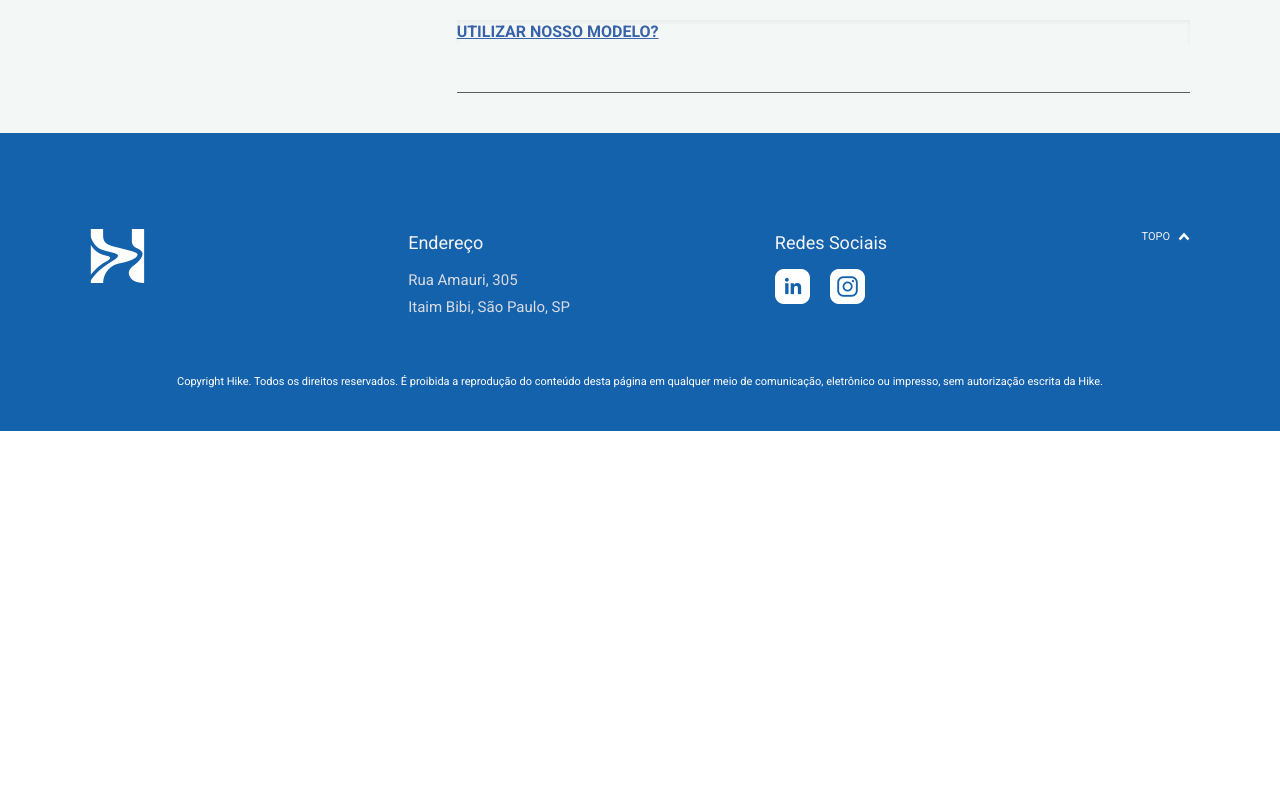
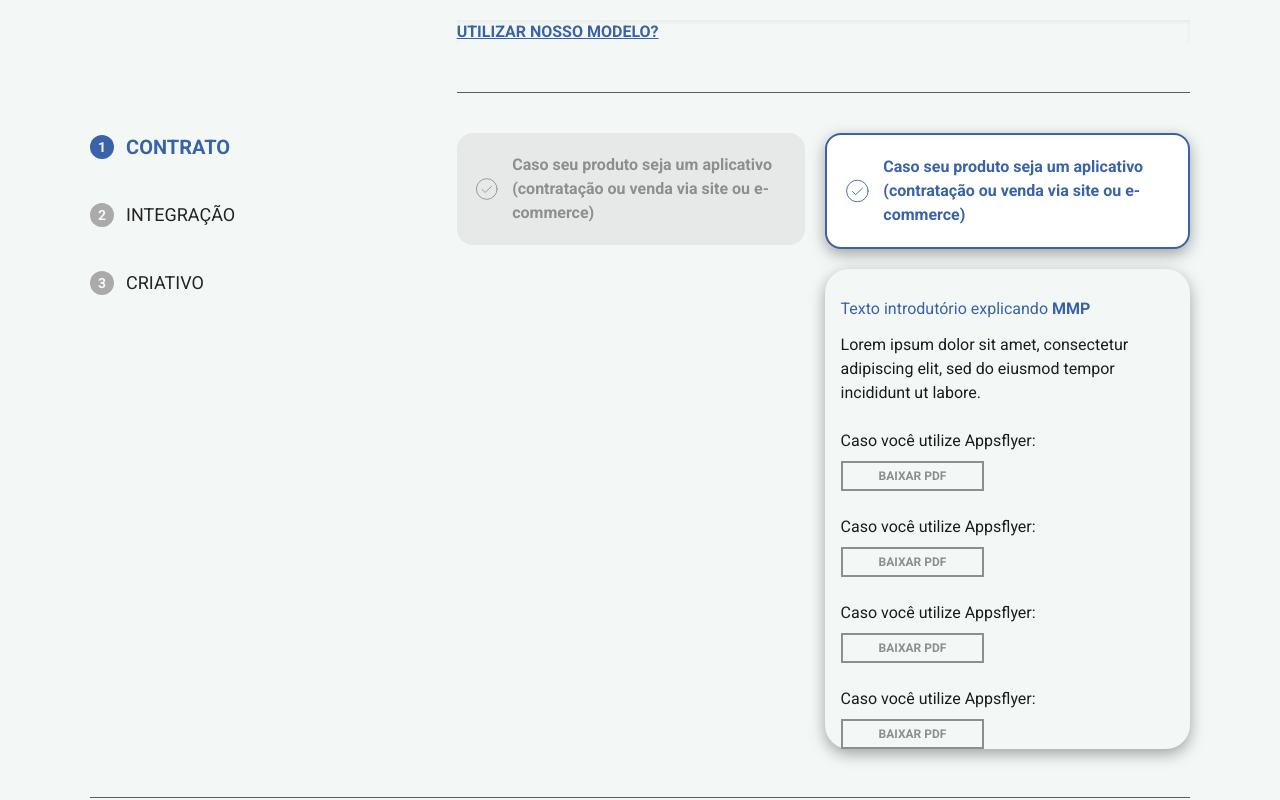
Before and after one commit to bruno-c-137/Hike-Implementacao, a React (Vite) app: page / in a window 1280 px wide. Shown: the part 2020-2820 px from the top of the page. Before the commit the page ends 2451 px from the top, so only its background shows below. Built offline with nearby package versions, Linux system fonts and the light colour scheme.

Commit message:
integração form

```diff
--- a/package.json
+++ b/package.json
@@ -9,6 +9,7 @@
     "preview": "vite preview"
   },
   "dependencies": {
+    "phosphor-react": "^1.4.1",
     "react": "^18.2.0",
     "react-dom": "^18.2.0",
     "react-router-dom": "^6.6.1",
--- a/src/assets/styles/_global.scss
+++ b/src/assets/styles/_global.scss
@@ -51,3 +51,7 @@ body {
     border-radius: 20px;
     border: 2px solid white;
 }
+
+.styleBoxShadow{
+    box-shadow: rgba(0, 0, 0, 0.35) 0px 5px 15px;
+}
--- a/src/pages/home/index.tsx
+++ b/src/pages/home/index.tsx
@@ -1,63 +1,65 @@
-import ImgRetangulo from '../../assets/imgs/img-retangulo.webp'
-import ImgMainImplementacao from '../../assets/imgs/img-main-implementacao.webp'
-import MenuNav from '../../components/menuNav'
+import ImgRetangulo from "../../assets/imgs/img-retangulo.webp";
+import ImgMainImplementacao from "../../assets/imgs/img-main-implementacao.webp";
+import IntegracaoForm from "../integracaoForm/integracaoForm";
+
+import MenuNav from "../../components/menuNav";
 export default function Home() {
   return (
     <div className="home">
       <div className="container">
-                <div className='border-b border-[#5C5D5C] mb-10'>
+        <div className="border-b border-[#5C5D5C] mb-10">
           <div className="sm:flex justify-between">
-                        <div className='sm:w-1/3 pb-7 sm:pb-0'>
+            <div className="sm:w-1/3 pb-7 sm:pb-0">
               <p className="text-[#1c1c1e] text-2xl pb-3">
-                                Seja muito bem-vindo ao seu
-                                guia para fora da rota
+                Seja muito bem-vindo ao seu guia para fora da rota
               </p>
               <p className="text-[#1c1c1e] text-lg pb-7">
-                                Esse é o primeiro passo do início da nossa parceira.
-                                Ficamos muito felizes quando empresas incríveis pensam
-                                além e acreditam no nosso negócio.
+                Esse é o primeiro passo do início da nossa parceira. Ficamos
+                muito felizes quando empresas incríveis pensam além e acreditam
+                no nosso negócio.
               </p>
               <p className="text-[#1c1c1e] text-lg pb-7">
-                                A partir daqui, vamos encontrar, juntos,
-                                a melhor trilha para levar a <strong> [nome da empresa]
-                                    - ou sua empresa </strong> - ao topo.
+                A partir daqui, vamos encontrar, juntos, a melhor trilha para
+                levar a <strong> [nome da empresa] - ou sua empresa </strong> -
+                ao topo.
               </p>
               <p className="text-[#1c1c1e] text-lg">
-                                Para dar início à sua estratégia personalizada,
-                                basta seguir as indicações abaixo. Se precisar
+                Para dar início à sua estratégia personalizada, basta seguir as
+                indicações abaixo. Se precisar
               </p>
             </div>
-                        <div className='z-10'>
+            <div className="z-10">
               <img src={ImgRetangulo} alt="" />
             </div>
           </div>
-                    <div className='flex justify-center md:-mt-[165px] pointer-events-none'>
+          <div className="flex justify-center md:-mt-[165px] pointer-events-none">
             <img src={ImgMainImplementacao} alt="" />
           </div>
         </div>
-                <div className='mb-16'>
+        <div className="mb-16">
           <p className="text-[#1c1c1e] text-lg">
-                        Para gerar o contrato que efetiva a nossa parceria, precisamos dos dados a seguir.
-                        Assim que eles forem enviados, o documento é encaminhado para a assinatura.
+            Para gerar o contrato que efetiva a nossa parceria, precisamos dos
+            dados a seguir. Assim que eles forem enviados, o documento é
+            encaminhado para a assinatura.
           </p>
         </div>
-                <div className='flex'>
-                    <div className='w-1/3'>
+        <div className="flex">
+          <div className="w-1/3">
             <MenuNav />
           </div>
-                    <div className='flex-1'>
-                        <p className='text-[#393939] text-2xl mb-7'>
-                            <strong>
-                                Validar dados da Empresa XXXX
-                            </strong>
+          <div className="flex-1">
+            <p className="text-[#393939] text-2xl mb-7">
+              <strong>Validar dados da Empresa XXXX</strong>
             </p>
-                        <div className='mb-10 border-b border-[#5C5D5C] pb-10'>
+            <div className="mb-10 border-b border-[#5C5D5C] pb-10">
               <form>
-                                <div className='flex flex-wrap mb-10'>
+                <div className="flex flex-wrap mb-10">
                   <div className="w-1/2 pb-5">
-                                        <div className='pr-3'>
-                                            <label className="text-[#393939] text-lg font-medium " ><p>CNPJ:</p>
-                                                <input required
+                    <div className="pr-3">
+                      <label className="text-[#393939] text-lg font-medium ">
+                        <p>CNPJ:</p>
+                        <input
+                          required
                           className="w-full border border-[#1462AC] outline-none  pl-5 pr-2 py-1 text-lg text-[#393939] bg-transparent "
                           type="text"
                         />
@@ -65,9 +67,11 @@ export default function Home() {
                     </div>
                   </div>
                   <div className="w-1/2 pb-5">
-                                        <div className='pl-3'>
-                                            <label className="text-[#393939] text-lg font-medium " ><p>Endereço:</p>
-                                                <input required
+                    <div className="pl-3">
+                      <label className="text-[#393939] text-lg font-medium ">
+                        <p>Endereço:</p>
+                        <input
+                          required
                           className="w-full border border-[#1462AC] outline-none  pl-5 pr-2 py-1 text-lg text-[#393939] bg-transparent "
                           type="text"
                         />
@@ -75,9 +79,11 @@ export default function Home() {
                     </div>
                   </div>
                   <div className="w-1/2 pb-5">
-                                        <div className='pr-3'>
-                                            <label className="text-[#393939] text-lg font-medium " ><p>Nome do representante legal:</p>
-                                                <input required
+                    <div className="pr-3">
+                      <label className="text-[#393939] text-lg font-medium ">
+                        <p>Nome do representante legal:</p>
+                        <input
+                          required
                           className="w-full border border-[#1462AC] outline-none  pl-5 pr-2 py-1 text-lg text-[#393939] bg-transparent "
                           type="text"
                         />
@@ -85,9 +91,11 @@ export default function Home() {
                     </div>
                   </div>
                   <div className="w-1/2 pb-5">
-                                        <div className='pl-3'>
-                                            <label className="text-[#393939] text-lg font-medium " ><p>Email do representante legal:</p>
-                                                <input required
+                    <div className="pl-3">
+                      <label className="text-[#393939] text-lg font-medium ">
+                        <p>Email do representante legal:</p>
+                        <input
+                          required
                           className="w-full border border-[#1462AC] outline-none  pl-5 pr-2 py-1 text-lg text-[#393939] bg-transparent "
                           type="text"
                         />
@@ -95,9 +103,11 @@ export default function Home() {
                     </div>
                   </div>
                   <div className="w-1/2">
-                                        <div className='pr-3'>
-                                            <label className="text-[#393939] text-lg font-medium " ><p>Nome da testemunha:</p>
-                                                <input required
+                    <div className="pr-3">
+                      <label className="text-[#393939] text-lg font-medium ">
+                        <p>Nome da testemunha:</p>
+                        <input
+                          required
                           className="w-full border border-[#1462AC] outline-none  pl-5 pr-2 py-1 text-lg text-[#393939] bg-transparent "
                           type="text"
                         />
@@ -105,9 +115,11 @@ export default function Home() {
                     </div>
                   </div>
                   <div className="w-1/2">
-                                        <div className='pl-3'>
-                                            <label className="text-[#393939] text-lg font-medium " ><p>Email da testemunha:</p>
-                                                <input required
+                    <div className="pl-3">
+                      <label className="text-[#393939] text-lg font-medium ">
+                        <p>Email da testemunha:</p>
+                        <input
+                          required
                           className="w-full border border-[#1462AC] outline-none  pl-5 pr-2 py-1 text-lg text-[#393939] bg-transparent "
                           type="text"
                         />
@@ -115,50 +127,46 @@ export default function Home() {
                     </div>
                   </div>
                 </div>
-                                <div className=' flex justify-end'>
+                <div className=" flex justify-end">
                   <button
                     type="button"
-                                        className="btn-custom w-1/6 bg-[#1462AC] text-white px-12 py-3  shadow-md flex justify-center items-center">
+                    className="btn-custom w-1/6 bg-[#1462AC] text-white px-12 py-3  shadow-md flex justify-center items-center"
+                  >
                     <p className="text-secondary text-sm uppercase">
-                                            <strong>
-                                                ENVIAR
-                                            </strong>
+                      <strong>ENVIAR</strong>
                     </p>
                   </button>
                 </div>
               </form>
             </div>
-                        <div className='mb-10 border-b border-[#5C5D5C] pb-12'>
-                            <p className='text-[#393939] text-xl mb-7'>
-                                <strong>
-                                    Validar proposta comercial
-                                </strong>
+            <div className="mb-10 border-b border-[#5C5D5C] pb-12">
+              <p className="text-[#393939] text-xl mb-7">
+                <strong>Validar proposta comercial</strong>
               </p>
-                            <button className='btn-custom text-[#3962a8] text-sm border border-[#1462AC] py-3 px-10'>
-                                <strong>
-                                    BAIXAR PROPOSTA COMERCIAL
-                                </strong>
+              <button className="btn-custom text-[#3962a8] text-sm border border-[#1462AC] py-3 px-10">
+                <strong>BAIXAR PROPOSTA COMERCIAL</strong>
               </button>
             </div>
-                        <div className='mb-10 border-b border-[#5C5D5C] pb-12'>
-                            <p className='text-[#393939] text-xl mb-7'>
-                                <strong>
-                                    Validar modelo de contrato
-                                </strong>
+            <div className="mb-10 border-b border-[#5C5D5C] pb-12">
+              <p className="text-[#393939] text-xl mb-7">
+                <strong>Validar modelo de contrato</strong>
               </p>
               <div>
-                                <div className='shadow-inner bg-[#F3F8F7]'>
-                                    <p className='text-[#3962a8] text-base underline uppercase'>
-                                        <strong>
-                                            Utilizar nosso modelo?
-                                        </strong>
+                <div className="shadow-inner bg-[#F3F8F7]">
+                  <p className="text-[#3962a8] text-base underline uppercase">
+                    <strong>Utilizar nosso modelo?</strong>
                   </p>
                 </div>
               </div>
             </div>
           </div>
         </div>
+        <div className="mb-10 border-b border-[#5C5D5C] pb-12">
+          <div>
+            <IntegracaoForm />
           </div>
         </div>
-    )
+      </div>
+    </div>
+  );
 }
--- /dev/null
+++ b/src/pages/integracaoForm/integracaoForm.tsx
@@ -0,0 +1,119 @@
+import MenuNav from "../../components/menuNav";
+
+import { CheckCircle } from "phosphor-react";
+import { useState } from "react";
+
+import "../../assets/styles/_global.scss";
+
+export default function IntegracaoForm() {
+  const [idForm, setIdForm] = useState<number>(1);
+  return (
+    <>
+      <div className=" flex">
+        <div className="w-1/3">
+          <MenuNav />
+        </div>
+        <div className=" flex-1">
+          <div className=" flex gap-5">
+            <div className=" cursor-pointer" onClick={() => setIdForm(0)}>
+              <div
+                className={`flex items-center px-4 py-5 gap-3 rounded-2xl duration-200 ease-in ${
+                  idForm === 0
+                    ? "border-2 border-[#3962a8] bg-white styleBoxShadow"
+                    : "bg-[#e7e8e8]"
+                }`}
+              >
+                <CheckCircle
+                  size={60}
+                  weight="thin"
+                  className={`${
+                    idForm === 0 ? "text-[#3962a8]" : "text-[#8e8e8e]"
+                  }`}
+                />
+                <p
+                  className={` text-base ${
+                    idForm === 0 ? "text-[#3962a8]" : "text-[#8e8e8e]"
+                  }`}
+                >
+                  <strong>
+                    Caso seu produto seja um aplicativo (contratação ou venda
+                    via site ou e-commerce)
+                  </strong>
+                </p>
+              </div>
+            </div>
+            <div className=" cursor-pointer" onClick={() => setIdForm(1)}>
+              <div
+                className={`flex items-center px-4 py-5 gap-3 rounded-2xl duration-200 ease-in ${
+                  idForm === 1
+                    ? "border-2 border-[#3962a8] bg-white styleBoxShadow"
+                    : "bg-[#e7e8e8]"
+                }`}
+              >
+                <CheckCircle
+                  size={60}
+                  weight="thin"
+                  className={`${
+                    idForm === 1 ? "text-[#3962a8]" : "text-[#8e8e8e]"
+                  }`}
+                />
+                <p
+                  className={` text-base ${
+                    idForm === 1 ? "text-[#3962a8]" : "text-[#8e8e8e]"
+                  }`}
+                >
+                  <strong>
+                    Caso seu produto seja um aplicativo (contratação ou venda
+                    via site ou e-commerce)
+                  </strong>
+                </p>
+              </div>
+
+              <div className={`mt-5 styleBoxShadow rounded-3xl`}>
+                <h1 className=" pt-7 px-4 text-[#3962a8] font-medium text-base">
+                  Texto introdutório explicando <strong>MMP</strong>
+                </h1>
+                <p className={`text-[#1c1c1e] text-base px-4 pt-3`}>
+                  Lorem ipsum dolor sit amet, consectetur adipiscing elit, sed
+                  do eiusmod tempor incididunt ut labore.
+                </p>
+                <div className=" px-4 pt-6">
+                  <h1 className={`text-[#1c1c1e] text-base pb-2`}>
+                    Caso você utilize Appsflyer:
+                  </h1>
+                  <button className="btn-custom border-[2px] border-[#8e8e8e] text-[12px] px-9 py-1 text-[#8e8e8e]">
+                    <strong>BAIXAR PDF</strong>
+                  </button>
+                </div>
+                <div className=" px-4 pt-6">
+                  <h1 className={`text-[#1c1c1e] text-base pb-2`}>
+                    Caso você utilize Appsflyer:
+                  </h1>
+                  <button className="btn-custom border-[2px] border-[#8e8e8e] text-[12px] px-9 py-1 text-[#8e8e8e]">
+                    <strong>BAIXAR PDF</strong>
+                  </button>
+                </div>
+                <div className=" px-4 pt-6">
+                  <h1 className={`text-[#1c1c1e] text-base pb-2`}>
+                    Caso você utilize Appsflyer:
+                  </h1>
+                  <button className="btn-custom border-[2px] border-[#8e8e8e] text-[12px] px-9 py-1 text-[#8e8e8e]">
+                    <strong>BAIXAR PDF</strong>
+                  </button>
+                </div>
+                <div className=" px-4 pt-6">
+                  <h1 className={`text-[#1c1c1e] text-base pb-2`}>
+                    Caso você utilize Appsflyer:
+                  </h1>
+                  <button className="btn-custom border-[2px] border-[#8e8e8e] text-[12px] px-9 py-1 text-[#8e8e8e]">
+                    <strong>BAIXAR PDF</strong>
+                  </button>
+                </div>
+              </div>
+            </div>
+          </div>
+        </div>
+      </div>
+    </>
+  );
+}
```
Also changed, not shown: 1 other file (tests, documents, lock files or other folders). Lines whose indentation alone changed are shown as unchanged.
